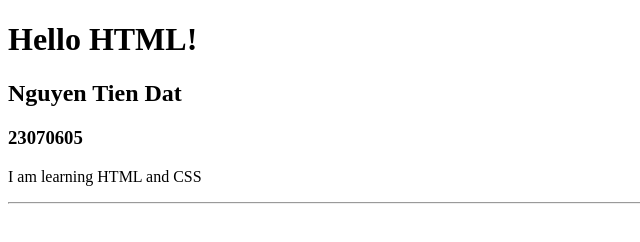
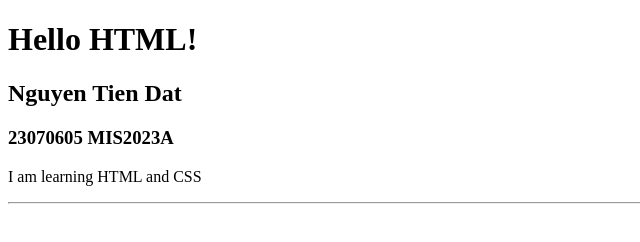
Before and after one commit to dtn23070605/dattiennguyen1808.github.io, a plain HTML site: page BT1/index.html in a window 1280 px wide. Shown: the whole page, without its empty margins (0-640 px from the left). Drawn offline with Linux system fonts and the light colour scheme.

Commit message:
Update index.html

```diff
--- a/BT1/index.html
+++ b/BT1/index.html
@@ -8,7 +8,7 @@
 <body>
     <h1>Hello HTML!</h1>
     <h2>Nguyen Tien Dat</h2>
-    <h3>23070605</h3>
+    <h3>23070605 MIS2023A</h3>
     <p>I am learning HTML and CSS</p>
     <hr>
 </body>
```
